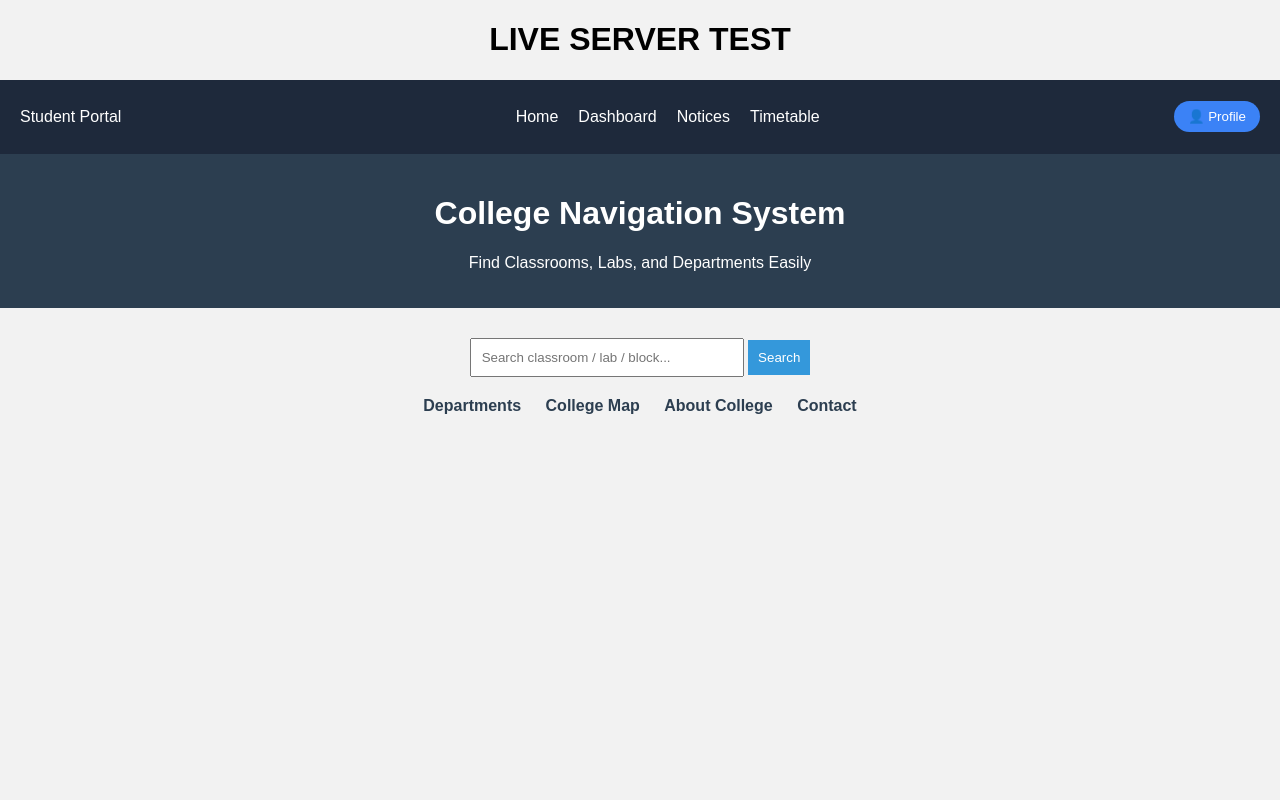
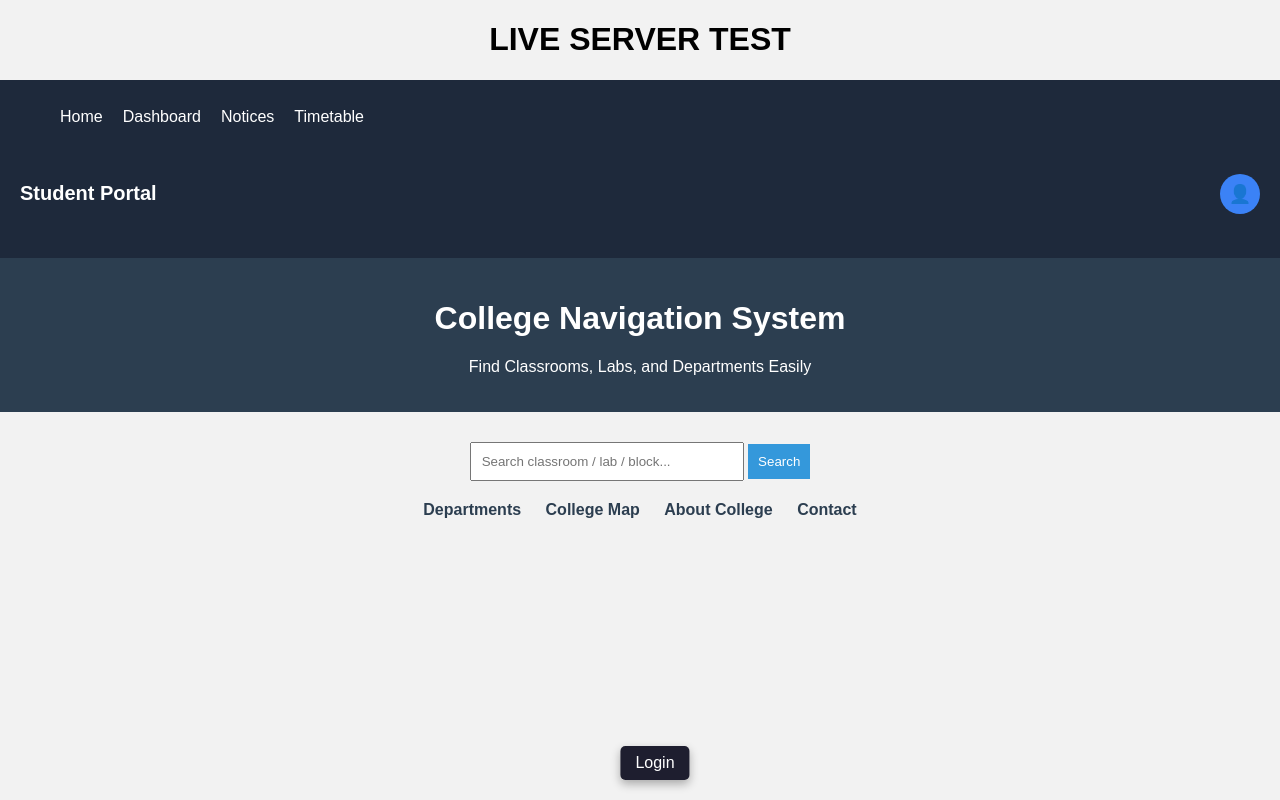
Before and after one commit to ramcharan4584/Navigation, a plain HTML site: page home.html in a window 1280 px wide. Drawn offline with Linux system fonts and the light colour scheme.

Commit message:
Added Some more Buttons

```diff
--- a/home.html
+++ b/home.html
@@ -10,7 +10,6 @@
 
     <h1>LIVE SERVER TEST</h1>
     <nav class="navbar">
-    <div class="logo">Student Portal</div>
 
     <ul class="nav-links">
     <li><a href="#">Home</a></li>
@@ -20,17 +19,23 @@
     </ul>
 
   <div class="profile-section">
-    <button class="profile-btn" onclick="toggleProfile()">👤 Profile</button>
   </div>
 </nav>
-<div id="profileCard" class="profile-card">
-  <h2>Student Profile</h2>
-  <p>Name: Your Name</p>
-  <p>Roll No: XXXXX</p>
-  <p>Branch: IT</p>
-  <p>Year: 2nd Year</p>
+<div class="navbar">
+  <h2 class="logo">Student Portal</h2>
+
+  <div class="nav-right">
+    <button class="profile-btn" onclick="openProfile()">👤</button>
+  </div>
 </div>
-
+<!-- NAVBAR -->
+<div class="navbar">
+  <div class="nav-buttons">
+    <button class="login-btn" onclick="openLogin()">
+  Login
+</button>
+  </div>
+</div>
     <!-- Header -->
     <header>
         <h1>College Navigation System</h1>
--- a/script.js
+++ b/script.js
@@ -15,12 +15,23 @@ function searchLocation() {
         result.innerHTML = "No data found. Try another search.";
     }
 }
-function toggleProfile() {
-  const card = document.getElementById("profileCard");
+function openLogin() {
+  alert("Login page coming soon 🚀");
+}
 
-  if (card.style.display === "block") {
-    card.style.display = "none";
+function openProfile() {
+  alert("Profile page coming soon 👤");
+}
+
+function openSearch() {
+  let query = prompt("Enter search (example: IT Lab):");
+
+  if (query === "it lab") {
+    alert("IT Lab → B Block → 2nd Floor");
   } else {
-    card.style.display = "block";
+    alert("No result found for: " + query);
   }
 }
+function openLogin() {
+  alert("Login page coming soon 🚀");
+}
--- a/style.css
+++ b/style.css
@@ -80,15 +80,91 @@ button {
     font-size: 18px;
 }
 body {
-        .profile-card {
-  display: none;
-  width: 300px;
-  background: white;
-  padding: 20px;
-  margin: 20px;
-  border-radius: 10px;
-  box-shadow: 0 0 10px rgba(0,0,0,0.2);
-}
   margin: 0;
   font-family: Arial, sans-serif;
 }
+
+.navbar {
+  display: flex;
+  justify-content: space-between;
+  align-items: center;
+  background: #1e1e2f;
+  padding: 10px 20px;
+  color: white;
+}
+
+.logo {
+  font-size: 20px;
+}
+
+.nav-buttons button {
+  margin-left: 15px;
+  padding: 8px 15px;
+  border: none;
+  cursor: pointer;
+  border-radius: 5px;
+}
+
+.nav-buttons button:hover {
+  background: #4caf50;
+  color: white;
+}
+.navbar {
+  display: flex;
+  justify-content: space-between;
+  align-items: center;
+  background: #1e1e2f;
+  padding: 10px 20px;
+  color: white;
+}
+
+/* Right side container */
+.nav-right {
+  display: flex;
+  align-items: center;
+}
+
+/* Round profile button */
+.profile-btn {
+  width: 40px;
+  height: 40px;
+  border-radius: 50%;
+  border: none;
+  cursor: pointer;
+  background: white;
+  color: #1e1e2f;
+  font-size: 18px;
+  display: flex;
+  align-items: center;
+  justify-content: center;
+  transition: 0.3s;
+}
+
+.profile-btn:hover {
+  background: #4caf50;
+  color: white;
+  transform: scale(1.1);
+}
+.login-btn {
+  position: fixed;
+  bottom: 20px;
+  left: 50%;
+  transform: translateX(-50%);
+
+  padding: 12px 30px;
+  border: none;
+  border-radius: 25px;
+
+  background: #1e1e2f;
+  color: white;
+  font-size: 16px;
+  cursor: pointer;
+
+  box-shadow: 0 4px 10px rgba(0,0,0,0.3);
+  transition: 0.3s;
+}
+
+.login-btn:hover {
+  background: #4caf50;
+  transform: translateX(-50%) scale(1.05);
+}
```
